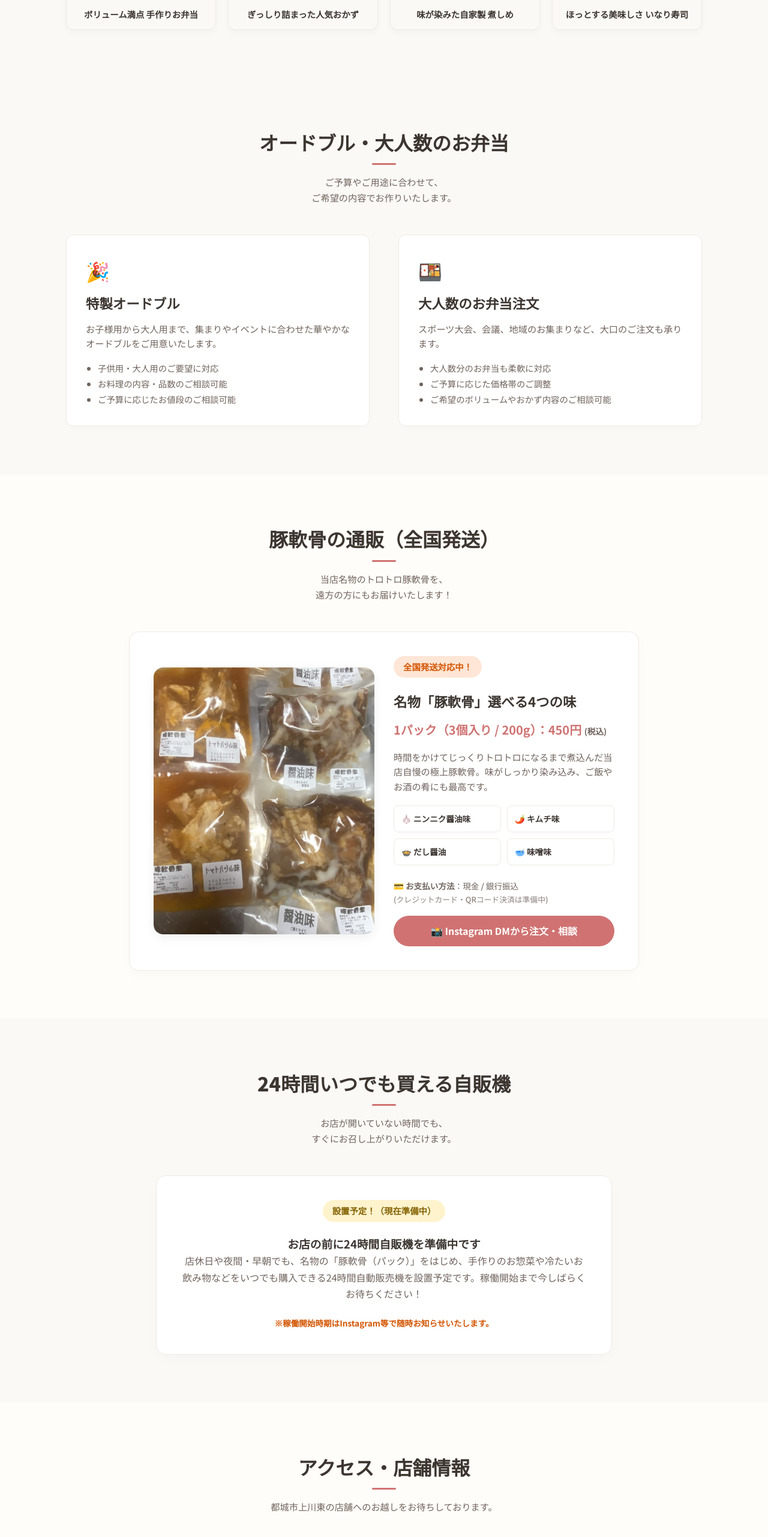
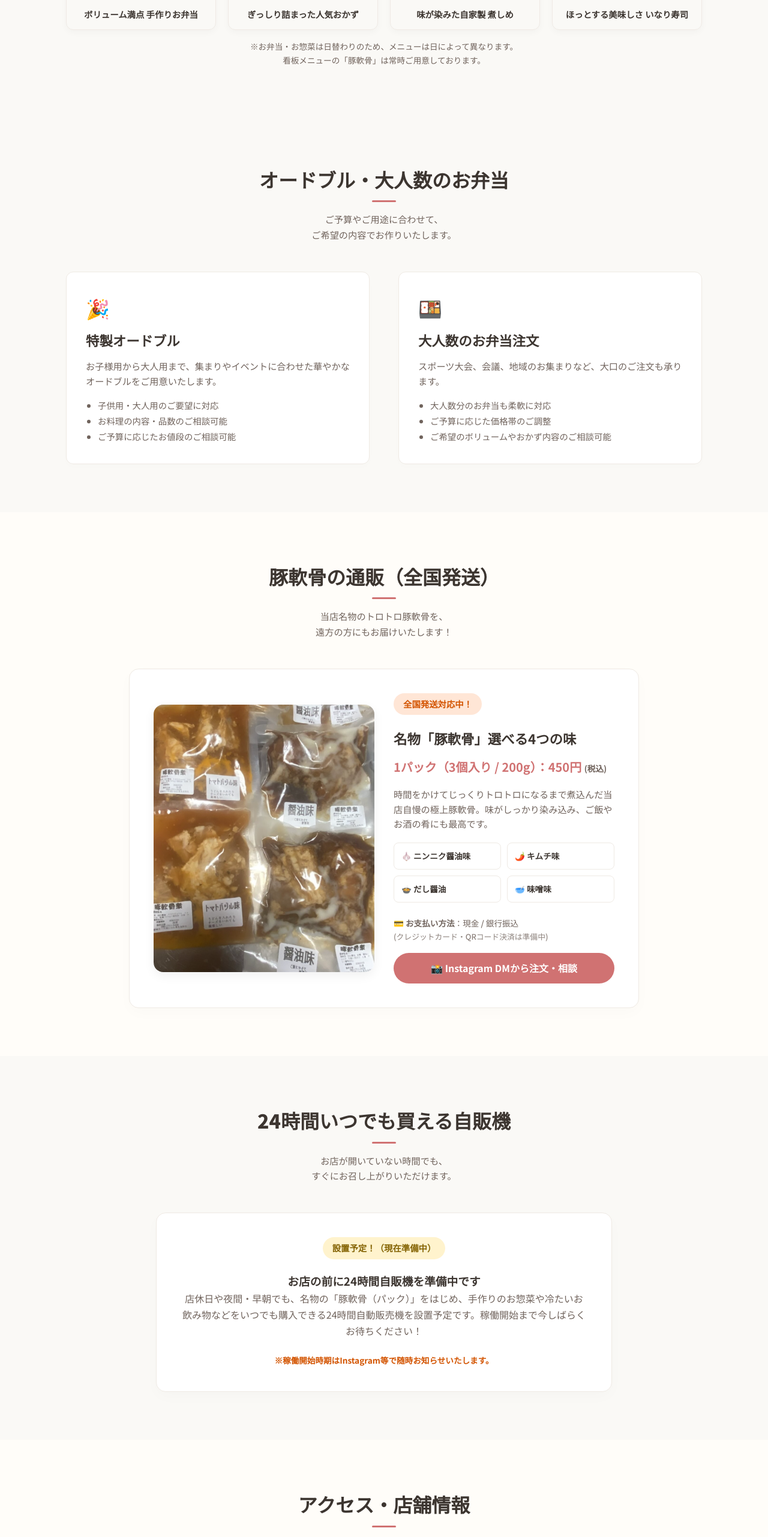
Before and after one commit to hyakarun/hanachan_obento, a React (Vite) app: page / in a window 1280 px wide. Shown: the part 1854-4417 px from the top of the page at 60% size. Built offline with nearby package versions, Linux system fonts and the light colour scheme; grey boxes are pictures that could not be loaded.

Commit message:
Add menu note clarifying daily items and tonnankotsu availability

```diff
--- a/src/App.jsx
+++ b/src/App.jsx
@@ -143,6 +143,10 @@ function App() {
                 <div style={{ padding: '12px', textAlign: 'center', fontWeight: 'bold', fontSize: '0.9rem' }}>ほっとする美味しさ いなり寿司</div>
               </div>
             </div>
+            <p style={{ textAlign: 'center', fontSize: '0.85rem', color: 'var(--text-muted)', marginTop: '16px' }}>
+              ※お弁当・お惣菜は日替わりのため、メニューは日によって異なります。<br />
+              看板メニューの「豚軟骨」は常時ご用意しております。
+            </p>
           </div>
         </div>
       </section>
@@ -266,8 +270,6 @@ function App() {
       <section id="access" className="section section-alt">
         <div className="container">
           <h2 className="section-title">アクセス・店舗情報</h2>
-          <p className="section-desc">都城市上川東の店舗へのお越しをお待ちしております。</p>
-
           <div className="access-grid">
             <div className="access-info">
               <h3>店舗詳細</h3>
```
Also changed, not shown: 2 other files (tests, documents, lock files or other folders).
